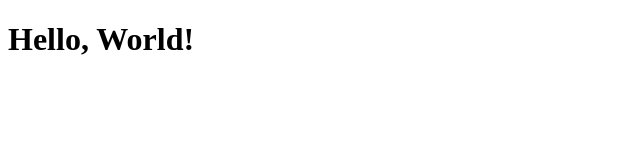
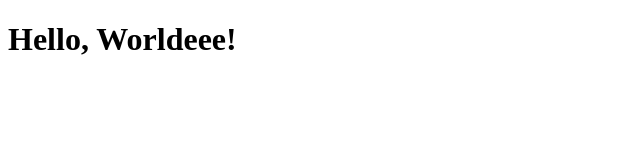
Before and after one commit to Madhavan-Sankar/family-tree, a plain HTML site: page index.html in a window 1280 px wide. Shown: the full height of the page, 0-640 px from the left. Drawn offline with Linux system fonts and the light colour scheme.

Commit message:
Update index.html

```diff
--- a/index.html
+++ b/index.html
@@ -4,6 +4,6 @@
 <title>Hello, World!</title>
 </head>
 <body>
-<h1>Hello, World!</h1>
+<h1>Hello, Worldeee!</h1>
 </body>
 </html>
```
